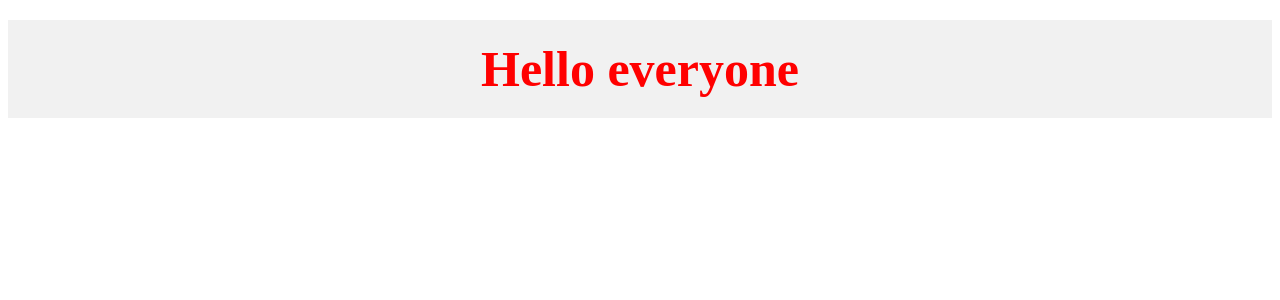
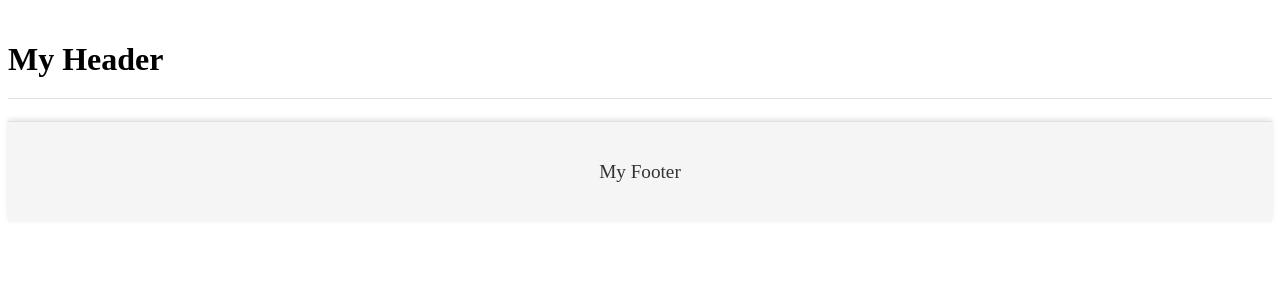
Before and after one commit to QuocAn108/ReactVite_Learning, a React (Vite) app in the folder ReactViteLearning/: page / in a window 1280 px wide. Shown: the top 300 px of the page. Built offline with nearby package versions, Linux system fonts and the light colour scheme.

Commit message:
Applying css module for prj

```diff
--- a/ReactViteLearning/src/App.jsx
+++ b/ReactViteLearning/src/App.jsx
@@ -1,8 +1,10 @@
-import "./assets/App.css";
+import Footer from "./components/Footer/Footer";
+import Header from "./components/Header/Header";
 function App() {
   return (
     <>
-      <div className="heading bg">Hello everyone</div>
+      <Header />
+      <Footer />
     </>
   );
 }
--- /dev/null
+++ b/ReactViteLearning/src/components/Footer/Footer.jsx
@@ -0,0 +1,8 @@
+import styles from "./Footer.module.css";
+export default function Footer() {
+  return (
+    <footer>
+      <h1 className={styles.content}>My Footer</h1>
+    </footer>
+  );
+}
--- /dev/null
+++ b/ReactViteLearning/src/components/Footer/Footer.module.css
@@ -0,0 +1,18 @@
+.content {
+  display: flex;
+  justify-content: center;
+  align-items: center;
+  height: 100px;
+  background-color: #f5f5f5;
+  color: #333;
+  font-size: 1.2rem;
+  font-weight: 500;
+  text-align: center;
+  border-top: 1px solid #e0e0e0;
+  margin-top: 20px;
+  position: relative;
+  bottom: 0;
+  width: 100%;
+  z-index: 100;
+  box-shadow: 0px -2px 5px 0px rgba(0, 0, 0, 0.1);
+}
--- /dev/null
+++ b/ReactViteLearning/src/components/Header/Header.jsx
@@ -0,0 +1,9 @@
+import styles from "./Header.module.css";
+function Header() {
+  return (
+    <header>
+      <h1 className={styles.heading}>My Header</h1>
+    </header>
+  );
+}
+export default Header;
--- /dev/null
+++ b/ReactViteLearning/src/components/Header/Header.module.css
@@ -0,0 +1,7 @@
+.heading {
+  display: flex;
+  justify-content: space-between;
+  align-items: center;
+  padding: 20px 0;
+  border-bottom: 1px solid #e0e0e0;
+}
```
Also changed, not shown: ReactViteLearning/src/components/Header.jsx (deleted, +0 -8 lines).
